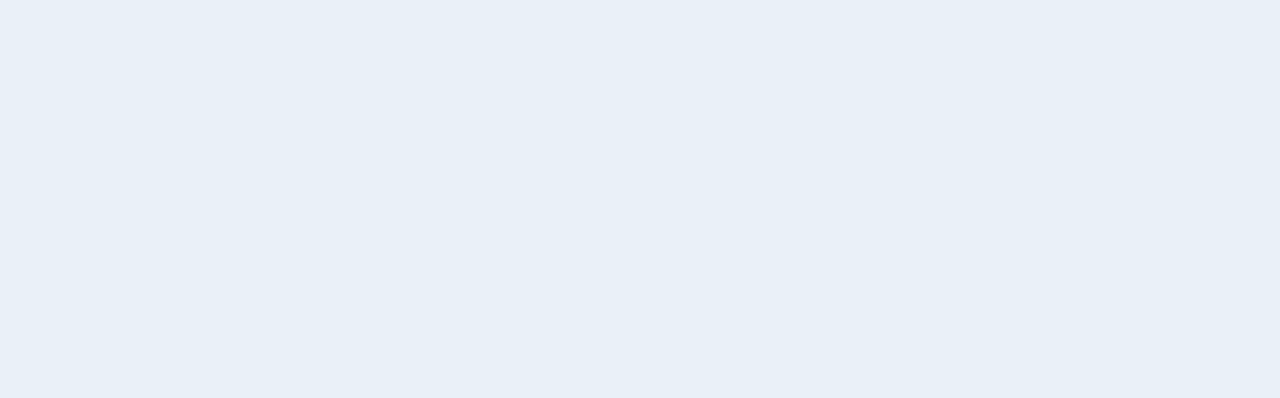
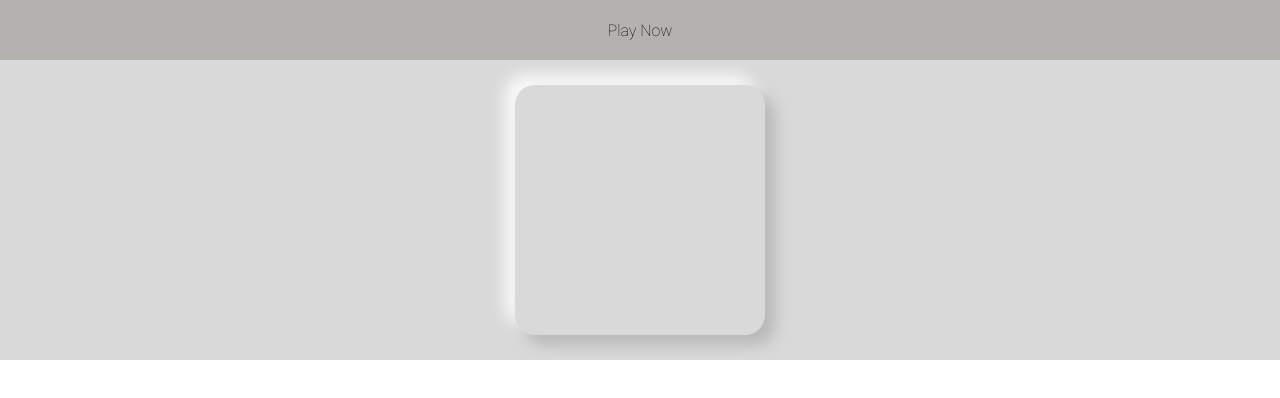
Before and after one commit to UboldiTIC/music_player_frontend_neumorphism, a plain HTML site: page index.html in a window 1280 px wide. Drawn offline with Linux system fonts and the light colour scheme.

Commit message:
Add card one with shadows

```diff
--- a/index.html
+++ b/index.html
@@ -7,12 +7,13 @@
     <link rel="stylesheet" href="./style.css">
 </head>
 <body>
+    <div class="wrapper">
         <header class="header">
-        <!-- Content here -->
+            <p>Play Now</p>
         </header>
 
         <section class="cards">
-        <!-- Content here -->
+            <div></div>
         </section>
 
         <section class="progress-bar">
@@ -22,5 +23,6 @@
         <footer class="buttons">
             <!-- Content here -->
         </footer>
+    </div>
 </body>
 </html>
--- a/style.css
+++ b/style.css
@@ -1,7 +1,10 @@
 @import url('https://fonts.googleapis.com/css2?family=Roboto:wght@100&display=swap');
 
 :root {
-  --blue: #EAF0F8;
+  --background-light: #D9D9D9;
+  --background-bold: #B3B2AE;
+  --line: #FFFFFF;
+  --black: #293737;
 }
 
 body {
@@ -9,3 +12,36 @@ body {
   background: var(--blue);
   font-family: 'Roboto', sans-serif;
 }
+
+.wrapper {
+  display: grid;
+  grid-template-rows: 60px 300px auto auto;
+  height: 100vh;
+
+}
+
+.header {
+  display: flex;
+  justify-content: center;
+  align-items: center;
+  background-color: var(--background-bold);
+
+}
+.cards {
+  display: grid;
+  grid-template-columns: auto;
+  justify-content: center;
+  align-content: center;
+  background-color: var(--background-light);
+}
+
+.cards div {
+  width: 250px;
+  height: 250px;
+  display: flex;
+
+  border-radius: 20px;
+  background-color: var(--background-light);
+  box-shadow:  10px 10px 15px #b8b8b8,
+             -10px -10px 15px #fafafa;
+}
```
Lines whose indentation alone changed are shown as unchanged.
